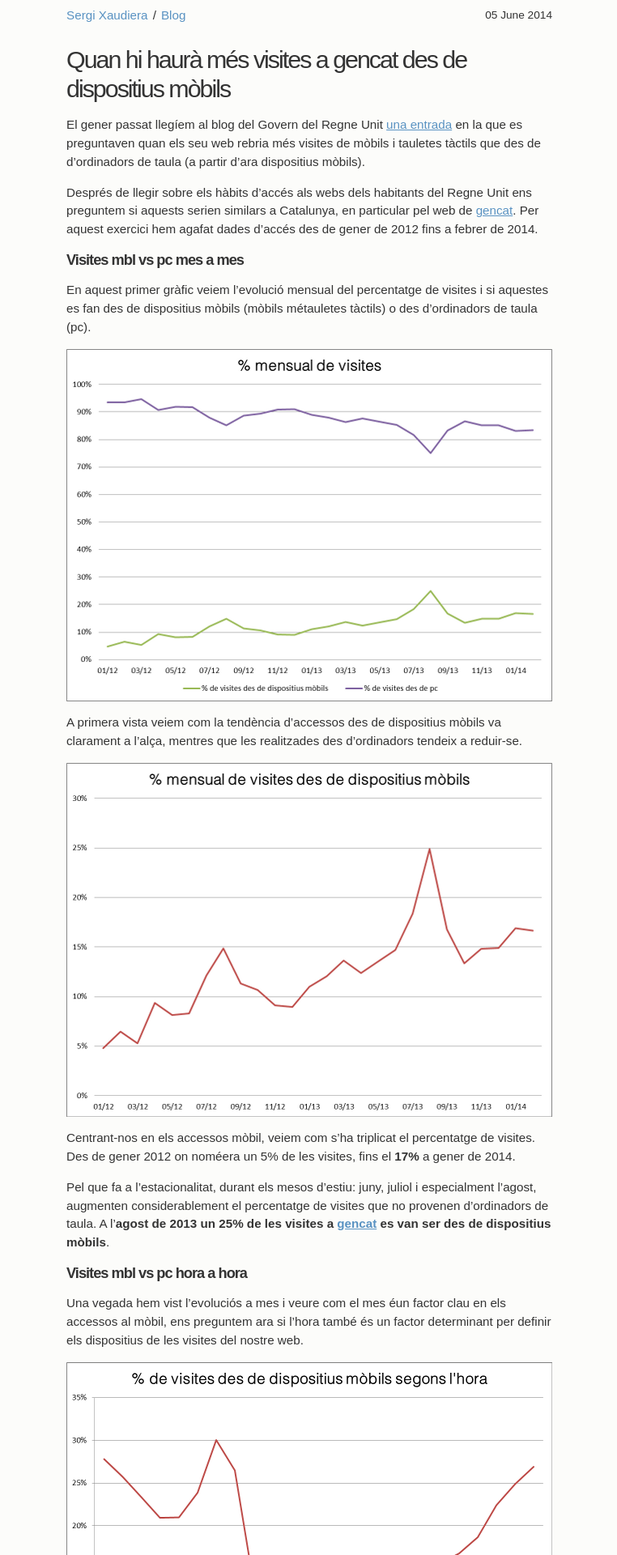
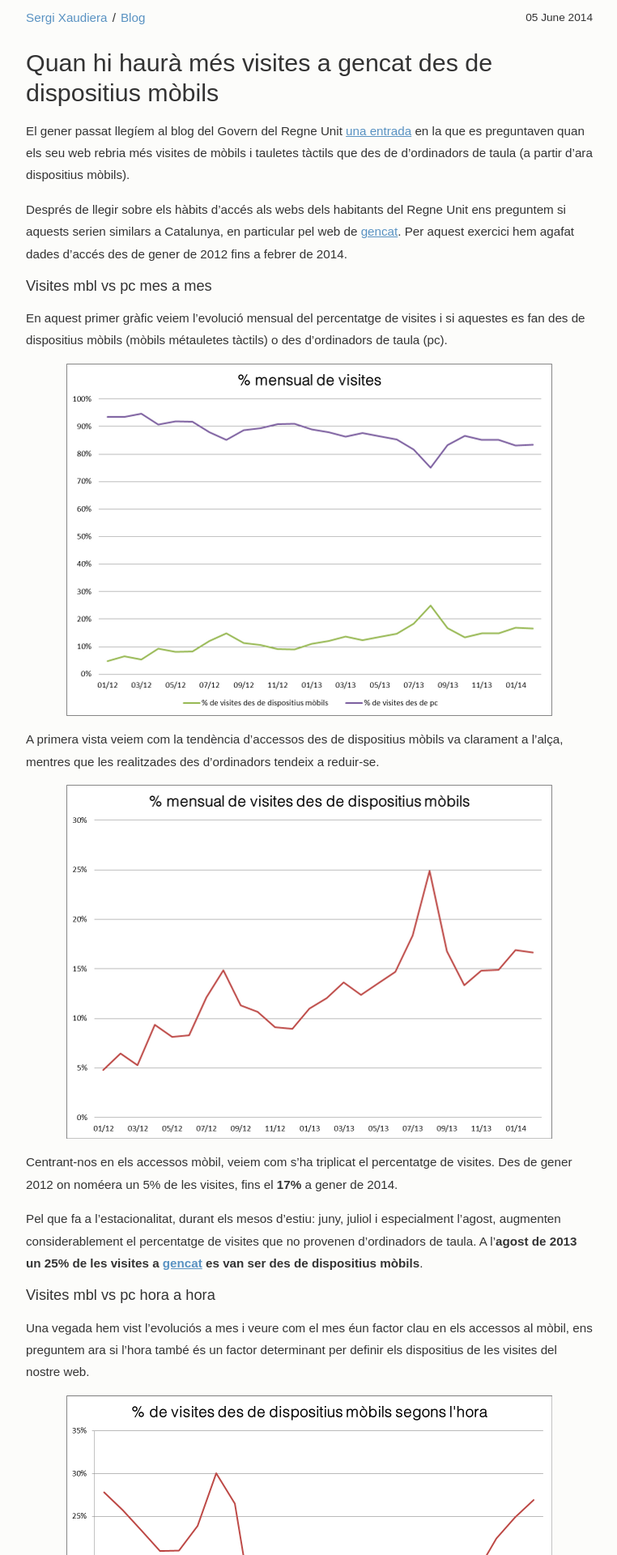
Before and after one commit to sergixaudiera/sergixaudiera.github.io, a Jekyll site: the page built from _posts/2014-06-05-quan-hi-haura- mes-visites-a-gencat-des-de-dispositius-mobils-que-des-d-ordinadors-de-taula.md, in a window 1280 px wide. Shown: the top 1920 px of the page at 81% size, without its empty margins (258-1020 px from the left). Built offline with Jekyll 4.4.1, drawn with Linux system fonts in a browser that asks for light colours.

Commit message:
some ui improvements

```diff
--- a/css/main.scss
+++ b/css/main.scss
@@ -5,8 +5,8 @@
 
 $white 		: #FFF;
 $black 		: #333;
-$gray			: #fcfcfa;
-$blue			: #5992C2;
+$gray		: #fcfcfa;
+$blue		: #5992C2;
 $violet		: #6967CB;
 $green		: #54C899;
 $yellow 	: #FDFD96;
@@ -17,12 +17,12 @@ body {
 	color: $black;
 	font-family: "PT Sans", sans-serif;
 	font-size: 0.95em;
-  line-height: 1.5em;
+	line-height: 1.8em;
 	text-rendering: optimizeLegibility;
 }
 
 .page-wrapper {
-	max-width: 600px;
+	max-width: 700px;
 	margin: 0 auto;
 	padding: 0 14px;
 
@@ -33,7 +33,7 @@ body {
 }
 
 img {
-	max-width: 600px;
+	max-width: 700px;
 	display: block;
   margin: 0 auto;
   @media screen and (max-width: 800px) {
@@ -73,20 +73,18 @@ header {
 h1 {
 	font-size: 2em;
 	font-weight: 300;
-  letter-spacing: -2px;
 	margin: .3em 0 .1em 0;
 	line-height: 1.2em;
 }
 
 h2 {
 	font-size: 1.2em;
-  font-weight: 600;
-  letter-spacing: -1px;
+	font-weight: 300;
 	margin: .3em .3em .1em 0;
 	line-height: 1.2em;
 }
 .posts, .post{
-	max-width: 600px;
+	max-width: 700px;
 	margin: auto;
 }
 
```
Lines whose indentation alone changed are shown as unchanged.
